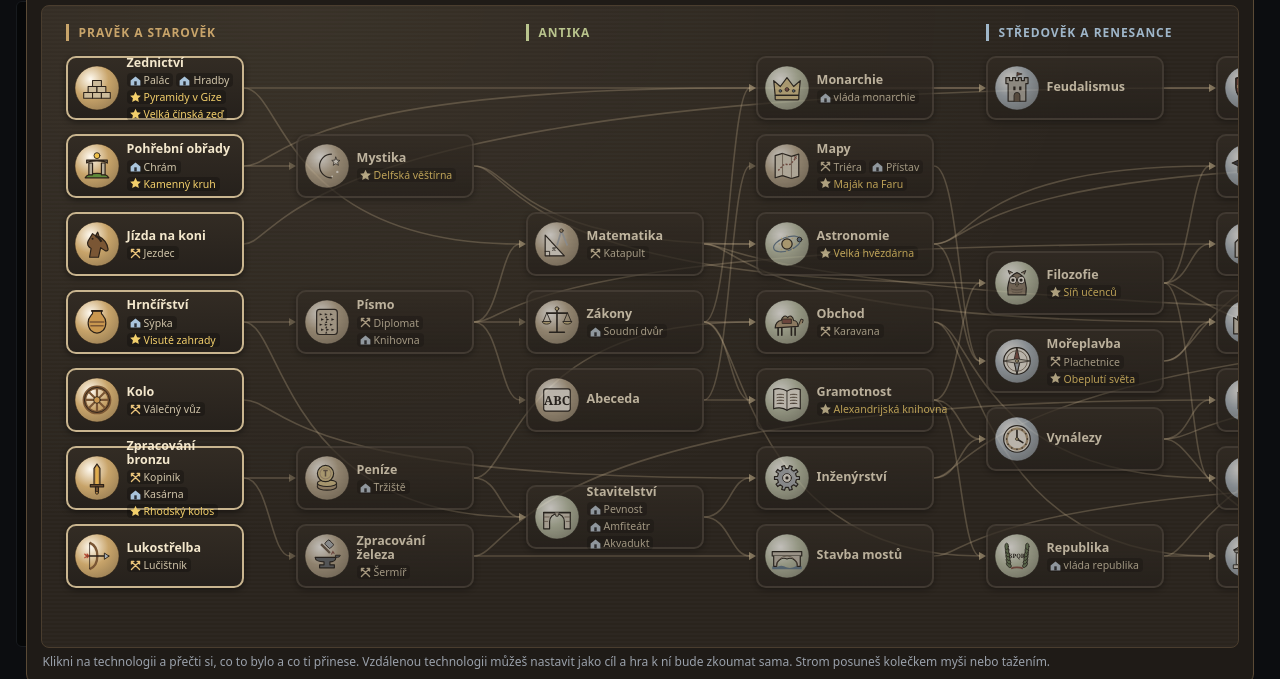
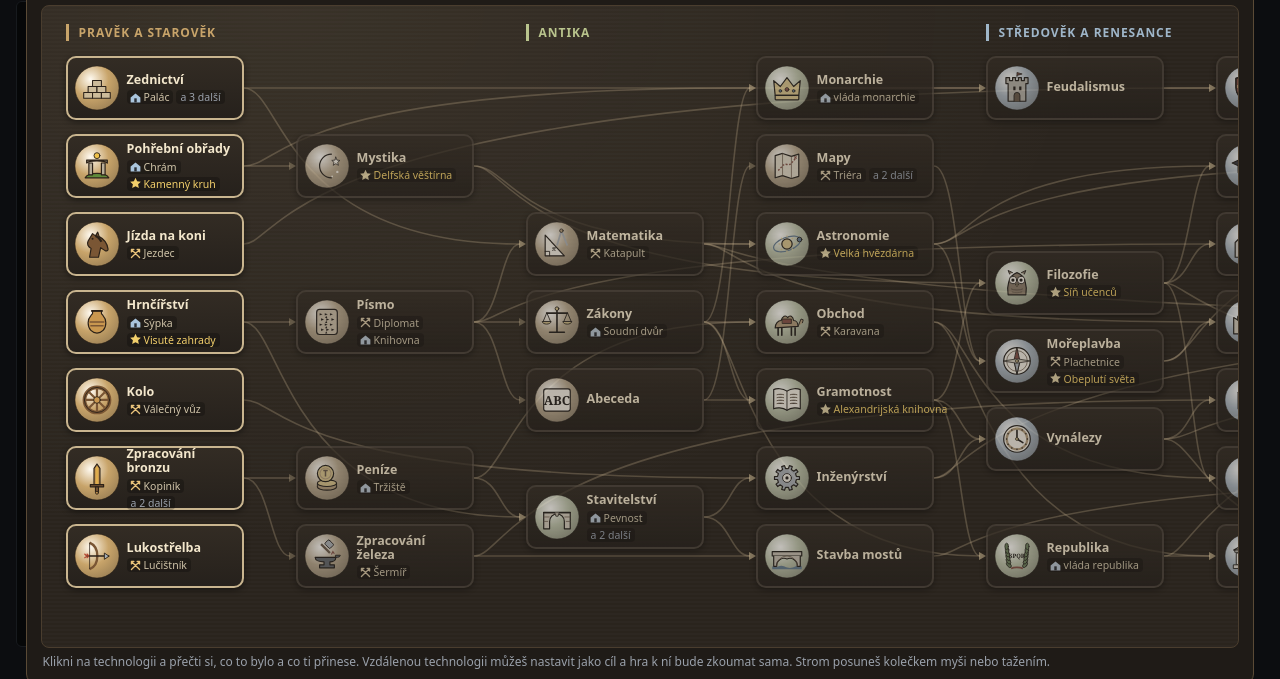
Before and after one commit to yf257n6vkj-arch/empires, a website built with Vite: page index.html in a window 1280 px wide. Both pictures are taken after a click on the button "Strom technologií". Shown: the part 84-763 px from the top of the page. Built offline with nearby package versions, Linux system fonts and the light colour scheme.

Commit message:
Fit unlock chips on tech cards
Co-Authored-By: Claude Opus 5.5 <noreply@anthropic.com>
Claude-Session: https://claude.ai/code/session_01GjqaqgQczabopUqVjXeu2U

```diff
--- a/src/web/style.css
+++ b/src/web/style.css
@@ -151,6 +151,7 @@ dialog::backdrop { background: rgba(0, 0, 0, 0.6); }
 .tt-chips { display: flex; flex-wrap: wrap; gap: 3px; }
 .chip { display: inline-flex; align-items: center; gap: 2px; font-size: 10.5px; color: #cfc3a8; background: rgba(0, 0, 0, 0.25); border-radius: 4px; padding: 0 4px 0 2px; white-space: nowrap; }
 .chip.wonder { color: #f2cf6b; }
+.chip.more { color: var(--muted); padding: 0 4px; }
 .tt-card.known { border-color: #6fae5b; background: linear-gradient(180deg, #2f4229, #22301f); }
 .tt-card.current { border-color: #f0c24a; background: linear-gradient(180deg, #54441a, #3a3014); box-shadow: 0 0 0 3px rgba(240, 194, 74, 0.3), 0 2px 6px rgba(0, 0, 0, 0.45); }
 .tt-card.open { border-color: #c9b58f; }
--- a/src/web/techTree.ts
+++ b/src/web/techTree.ts
@@ -214,7 +214,10 @@ export function createTechTree(host: TreeHost) {
     }
     const cards = TECH_IDS.map((t) => {
       const { x, y } = layout!.pos[t];
-      const chips = unlocksOf(t).map(unlockChip).join("");
+      // A card has room for two lines; the rest is on the technology's page.
+      const all = unlocksOf(t);
+      const shown = all.length > 2 ? all.slice(0, 1) : all;
+      const chips = shown.map(unlockChip).join("") + (all.length > 2 ? `<span class="chip more">a ${all.length - 1} další</span>` : "");
       return `<button type="button" class="tt-card" data-tech="${t}" style="left:${x}px;top:${y}px">
         ${techIconSvg(t, TECHS[t].era, 46)}
         <span class="tt-body"><b>${escapeHtml(TECHS[t].name)}</b><span class="tt-chips">${chips}</span></span>
```
